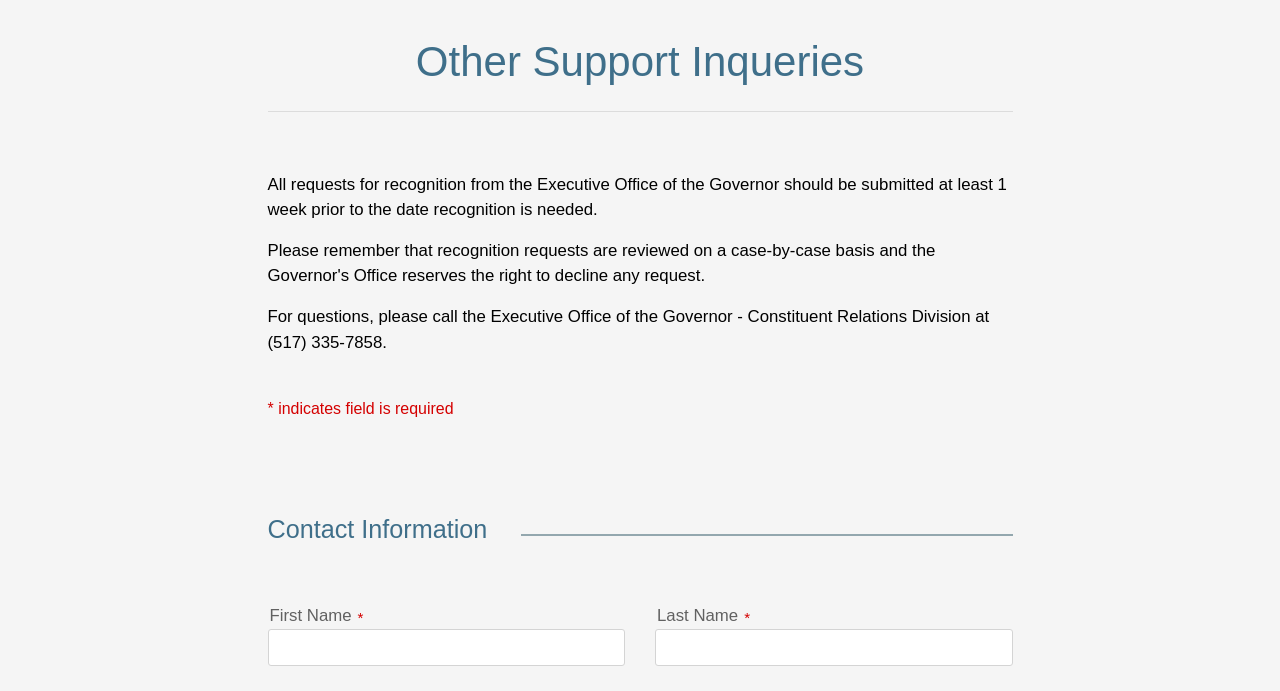
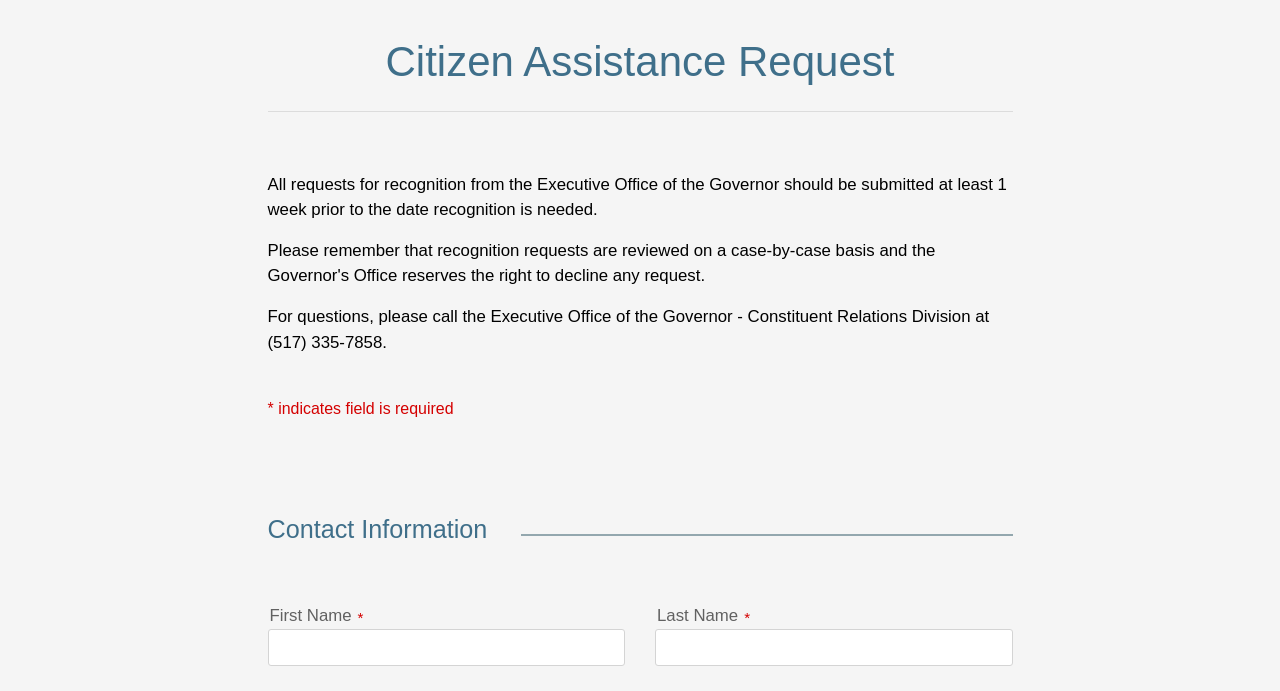
Before and after one commit to JoeDBNS/gov-self-help, a website: page other-help.html in a window 1280 px wide. Shown: the part 79-770 px from the top of the page. Drawn offline with nearby package versions, Linux system fonts and the light colour scheme.

Commit message:
Change form header text

```diff
--- a/other-help.html
+++ b/other-help.html
@@ -10,7 +10,7 @@
 
     <link rel="shortcut icon" href="./static/img/favicon.ico" type="image/x-icon">
 
-    <title>Other Help Submit Form</title>
+    <title>Citizen Assistance Request</title>
 
     <link rel="stylesheet" href="static/css/main.css">
 </head>
@@ -38,7 +38,7 @@
                 <form class="container-fluid col-12 col-sm-10 col-md-8 col-lg-10" id="form-other-support-inqueries">
                     <div class="form-page">
                         <h1 class="form-header">
-                            Other Support Inqueries
+                            Citizen Assistance Request
                         </h1>
 
                         <hr>
```
